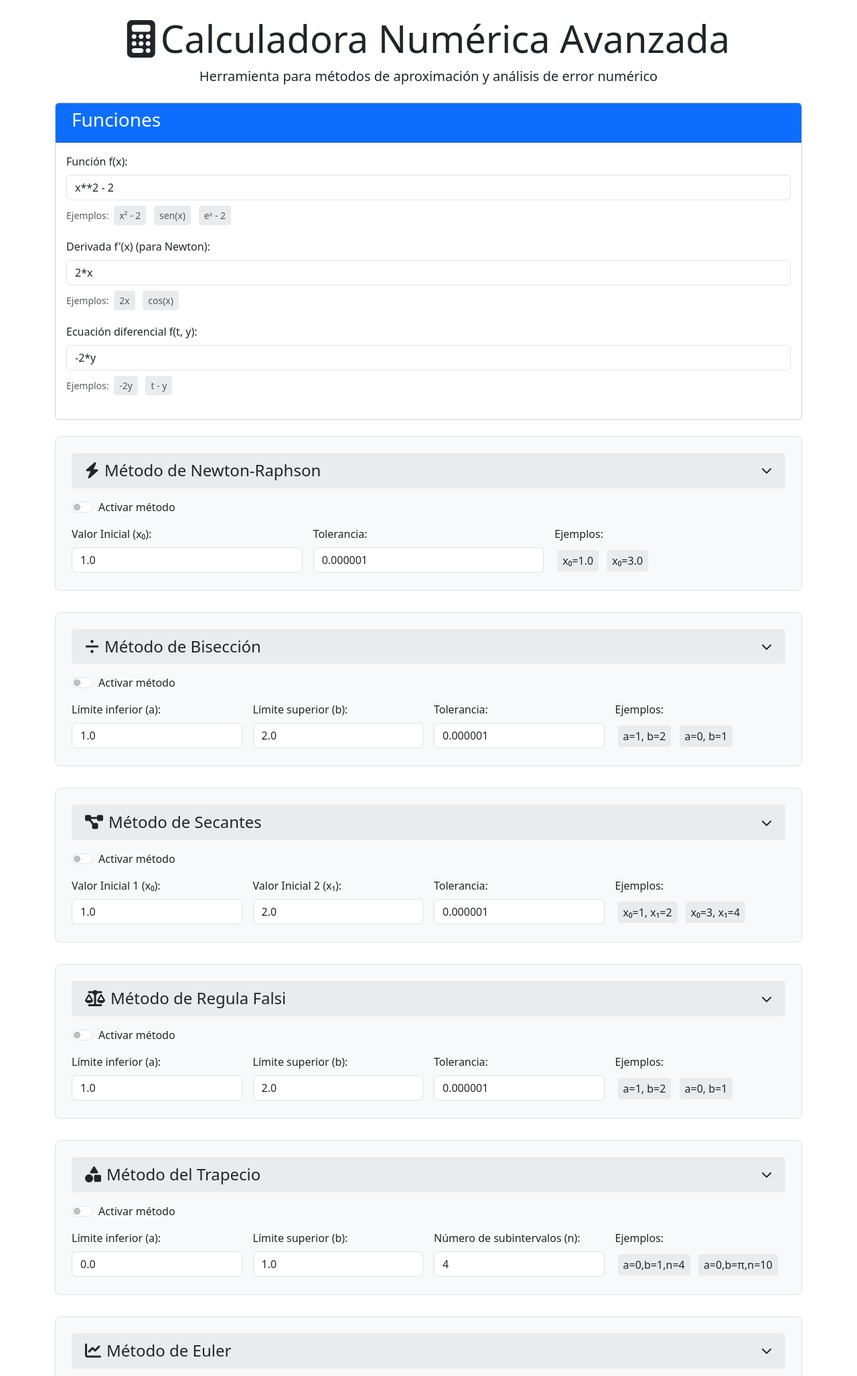
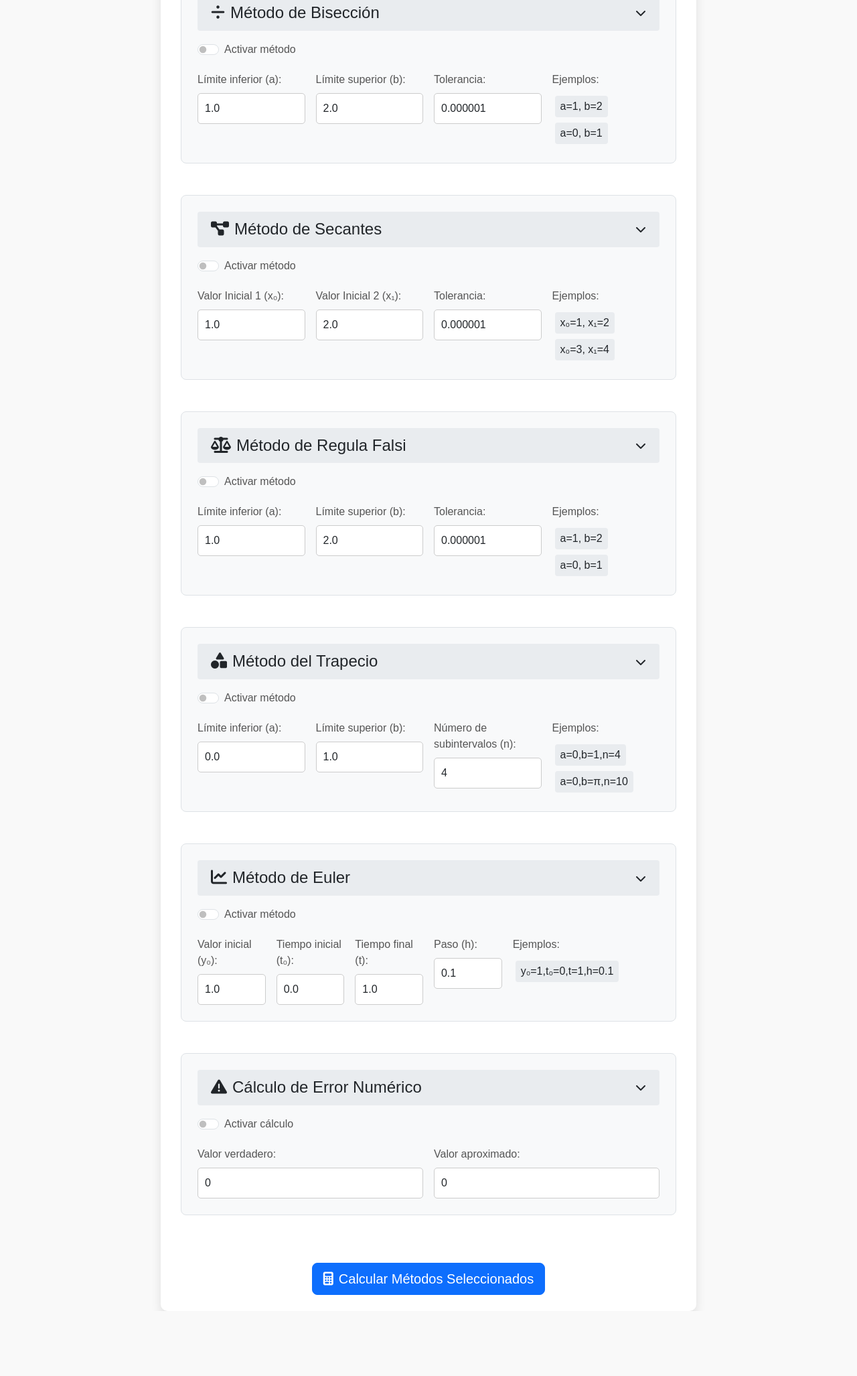
Before and after one commit to Alex-2rios/Matecfffffffffffffffffffffffffffffffffffff, a Flask app: page / in a window 1280 px wide. Shown: the top 2054 px of the page at 67% size. After the commit the page ends 1957 px from the top, so only its background shows below. Run offline with Flask 3, Linux system fonts and the light colour scheme.

Commit message:
Add error calculation feature

```diff
--- a/app.py
+++ b/app.py
@@ -176,6 +176,12 @@
 
     return y, points, values
 
+def calculate_error(true_value, approx_value):
+    """Devuelve el error absoluto y relativo entre dos valores."""
+    absolute_error = abs(true_value - approx_value)
+    relative_error = absolute_error / abs(true_value) if true_value != 0 else None
+    return absolute_error, relative_error
+
 @app.route("/", methods=["GET", "POST"])
 def index():
     results = {}
@@ -276,6 +282,15 @@
                     'error': error
                 }
 
+            if 'error_calc' in request.form:
+                true_value = float(request.form["true_value"])
+                approx_value = float(request.form["approx_value"])
+                abs_err, rel_err = calculate_error(true_value, approx_value)
+                results['error_calc'] = {
+                    'absolute': abs_err,
+                    'relative': rel_err
+                }
+
         except Exception as e:
             import traceback
             results['error'] = f"Error: {str(e)}<br>{traceback.format_exc()}"
--- a/static/css/styles.css
+++ b/static/css/styles.css
@@ -95,3 +95,7 @@
         font-size: 14px;
     }
 }
+
+.error-results {
+    border-left: 4px solid #0dcaf0;
+}
--- a/templates/index.html
+++ b/templates/index.html
@@ -3,9 +3,10 @@
 <head>
     <meta charset="UTF-8">
     <meta name="viewport" content="width=device-width, initial-scale=1.0">
-    <title>Calculadora Numérica Avanzada</title>
+    <title>Equipo 1 - Métodos de Aproximación y Error Numérico</title>
     <link href="https://cdn.jsdelivr.net/npm/bootstrap@5.3.0/dist/css/bootstrap.min.css" rel="stylesheet">
     <link rel="stylesheet" href="https://cdnjs.cloudflare.com/ajax/libs/font-awesome/6.4.0/css/all.min.css">
+    <link rel="stylesheet" href="{{ url_for('static', filename='css/styles.css') }}">
     <style>
         .method-section {
             margin-bottom: 2rem;
@@ -44,8 +45,8 @@
 <body>
     <div class="container py-4">
         <div class="text-center mb-4">
-            <h1 class="display-4"><i class="fas fa-calculator me-2"></i>Calculadora Numérica Avanzada</h1>
-            <p class="lead">Herramienta para métodos de aproximación y análisis de error numérico</p>
+            <h1 class="display-4"><i class="fas fa-calculator me-2"></i>Equipo 1: Métodos de Aproximación y Error Numérico</h1>
+            <p class="lead">Herramienta para métodos de aproximación y análisis de error</p>
         </div>
 
         <form method="POST">
@@ -307,6 +308,30 @@
                 </div>
             </div>
 
+            <!-- Error numérico -->
+            <div class="method-section">
+                <div class="method-header d-flex justify-content-between align-items-center" onclick="toggleSection('error_calc')">
+                    <h4 class="mb-0"><i class="fas fa-exclamation-triangle me-2"></i>Cálculo de Error Numérico</h4>
+                    <i class="fas fa-chevron-down"></i>
+                </div>
+                <div id="error_calc-content">
+                    <div class="form-check form-switch mb-3">
+                        <input class="form-check-input" type="checkbox" id="error_calc" name="error_calc">
+                        <label class="form-check-label" for="error_calc">Activar cálculo</label>
+                    </div>
+                    <div class="row g-3">
+                        <div class="col-md-6">
+                            <label for="true_value" class="form-label">Valor verdadero:</label>
+                            <input type="number" class="form-control" id="true_value" name="true_value" step="any" value="0">
+                        </div>
+                        <div class="col-md-6">
+                            <label for="approx_value" class="form-label">Valor aproximado:</label>
+                            <input type="number" class="form-control" id="approx_value" name="approx_value" step="any" value="0">
+                        </div>
+                    </div>
+                </div>
+            </div>
+
             <div class="text-center mt-4">
                 <button type="submit" class="btn btn-primary btn-lg">
                     <i class="fas fa-calculator me-2"></i>Calcular Métodos Seleccionados
@@ -322,6 +347,18 @@
                 {% if 'error' in results %}
                     <div class="alert alert-danger">
                         <strong>Error:</strong> {{ results.error|safe }}
+                    </div>
+                {% endif %}
+
+                {% if 'error_calc' in results %}
+                    <div class="card mb-4 error-results">
+                        <div class="card-header bg-info text-white">
+                            <h3><i class="fas fa-exclamation-triangle me-2"></i>Resultados de Error Numérico</h3>
+                        </div>
+                        <div class="card-body">
+                            <p><strong>Error absoluto:</strong> {{ results.error_calc.absolute | round(8) }}</p>
+                            <p><strong>Error relativo:</strong> {% if results.error_calc.relative is not none %}{{ results.error_calc.relative | round(8) }}{% else %}N/A{% endif %}</p>
+                        </div>
                     </div>
                 {% endif %}
 
@@ -550,7 +587,7 @@
 
         // Initialize sections
         document.addEventListener('DOMContentLoaded', function() {
-            const sections = ['newton', 'bisection', 'secant', 'regula_falsi', 'trapezoidal', 'euler'];
+            const sections = ['newton', 'bisection', 'secant', 'regula_falsi', 'trapezoidal', 'euler', 'error_calc'];
             sections.forEach(section => {
                 const content = document.getElementById(`${section}-content`);
                 if (content) {
```
